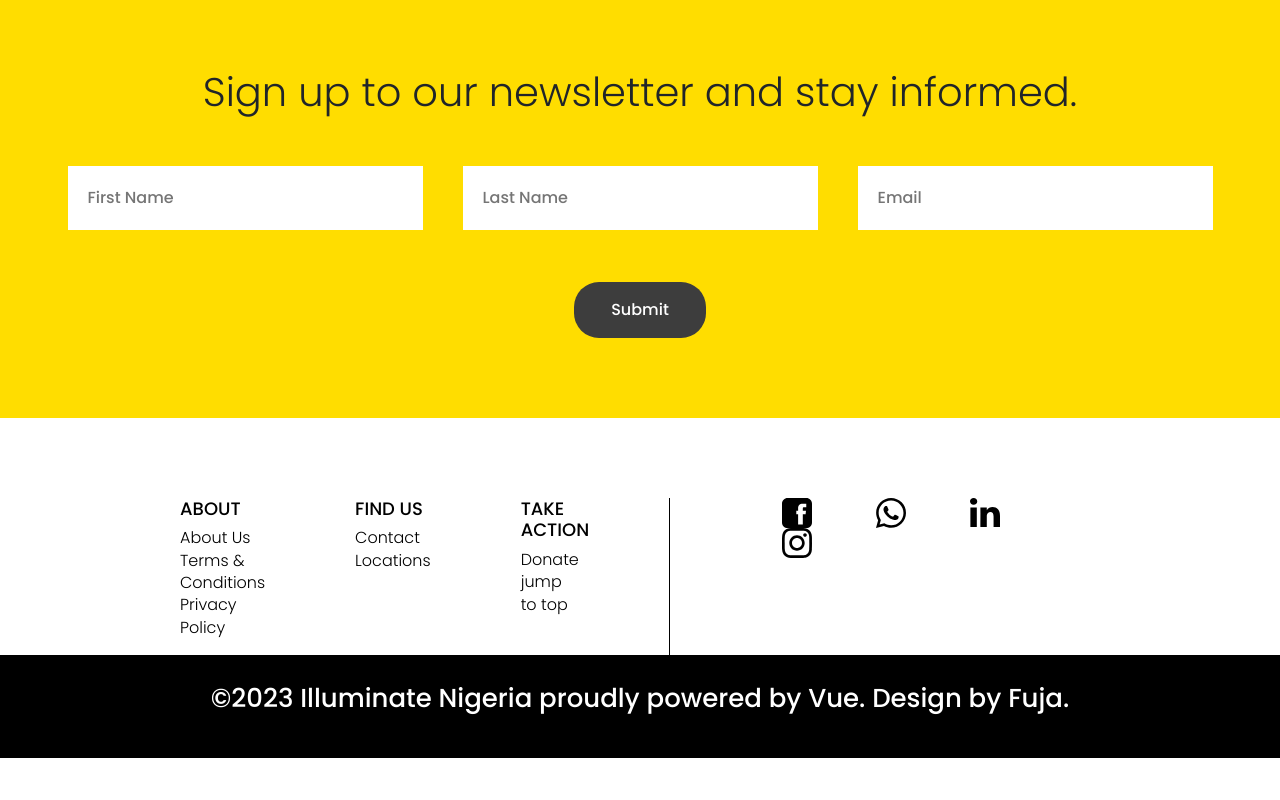
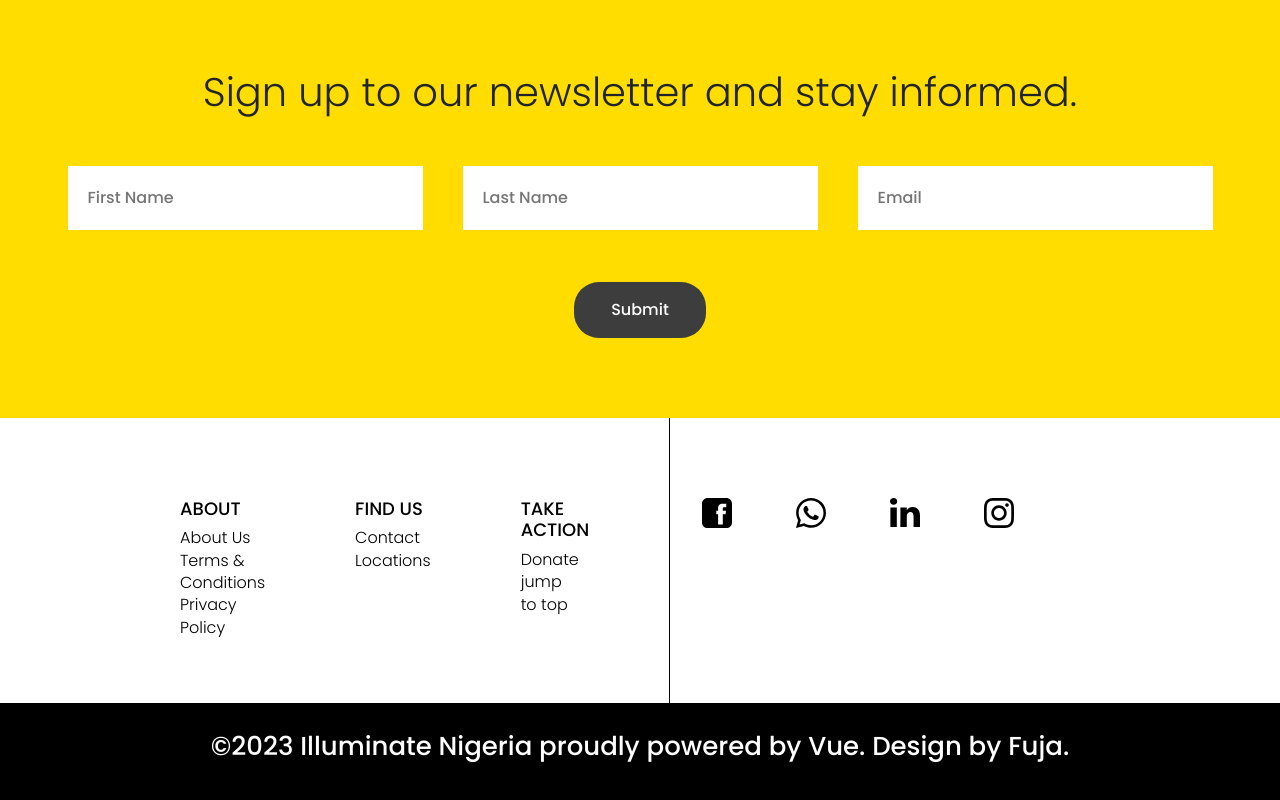
Before and after one commit to fujababy/illuminatenigeria, a Vue app: page / in a window 1280 px wide. Shown: the part 2983-3783 px from the top of the page. Before the commit the page ends 3741 px from the top, so only its background shows below. Built offline with nearby package versions, Linux system fonts and the light colour scheme.

Commit message:
latest footer

```diff
--- a/src/components/footerComponent.vue
+++ b/src/components/footerComponent.vue
@@ -91,10 +91,10 @@ export default {
 <style lang="scss" scoped>
 .block {
   display: flex;
-  padding-top: 5rem;
+
   padding-left: 180px;
   padding-right: 180px;
-  column-gap: 5rem;
+  // column-gap: 5rem;
   // margin-bottom: 5rem;
   // justify-content: center;
 
@@ -110,7 +110,8 @@ export default {
   .list__container {
     display: flex;
     justify-content: space-between;
-
+    padding-top: 5rem;
+    padding-bottom: 3rem;
     width: 100%;
     line-height: 1.4;
     border-right: 1px solid #000;
@@ -155,7 +156,8 @@ export default {
   }
 
   .social__container {
-    // padding-top: 2rem;
+    padding-top: 5rem;
+
     width: 100%;
     img {
       width: 30px;
```
